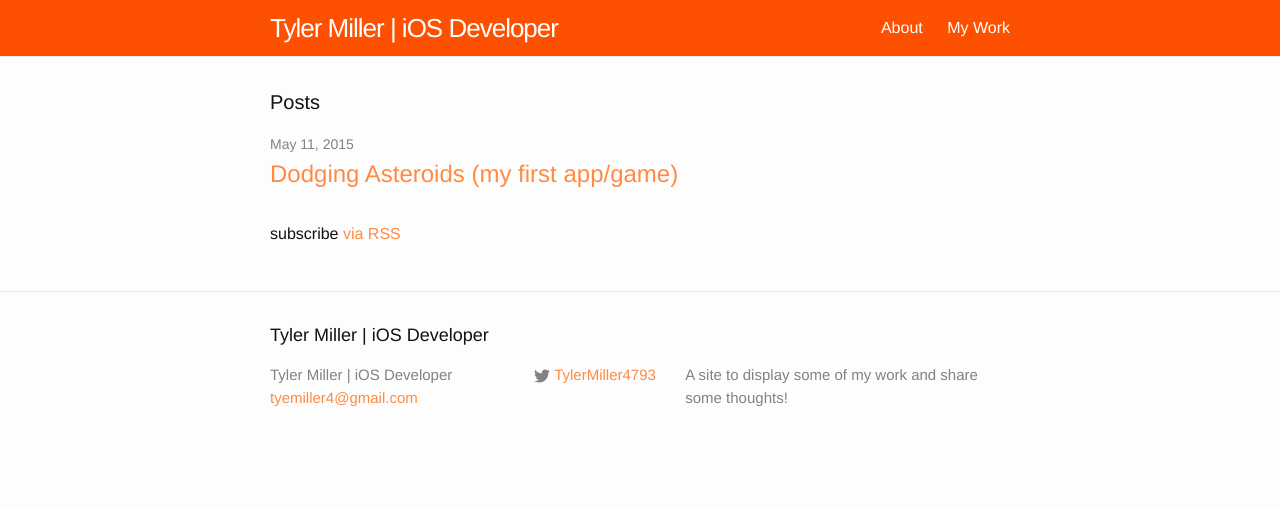
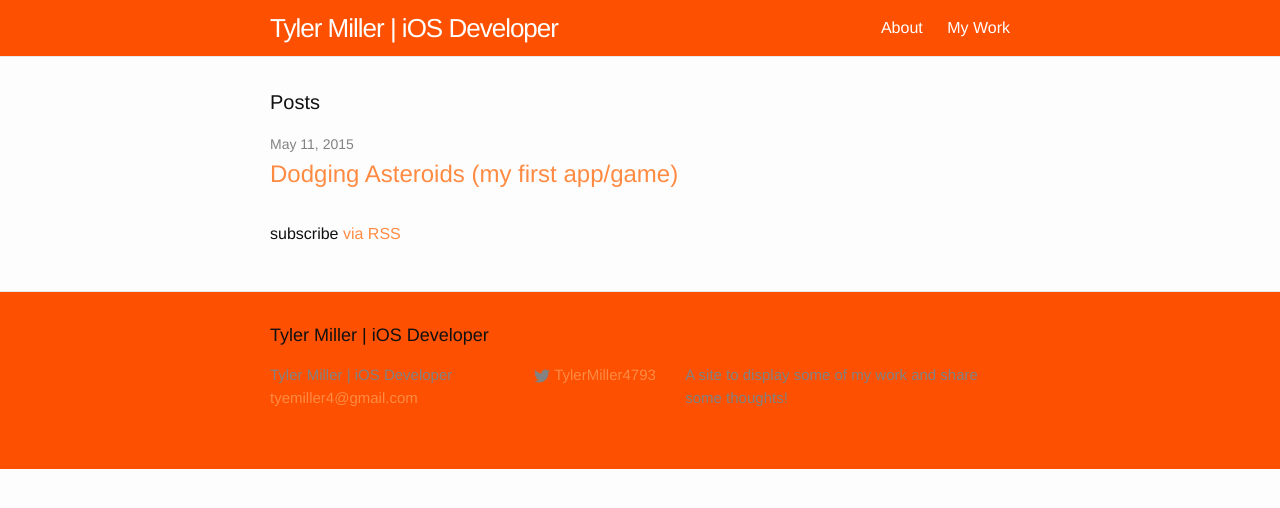
Before and after one commit to MillerApps/MillerApps.github.io, a Jekyll site: the page built from index.html, in a window 1280 px wide. Shown: the top 508 px of the page. Built offline with Jekyll 4.4.1, drawn with Linux system fonts in a browser that asks for light colours.

Commit message:
footer color

```diff
--- a/css/main.scss
+++ b/css/main.scss
@@ -67,3 +67,7 @@ $on-laptop:        800px;
 .site-nav .page-link {
 	color: white;
 }
+
+.site-footer {
+	background-color: #FD5000;
+}
```
